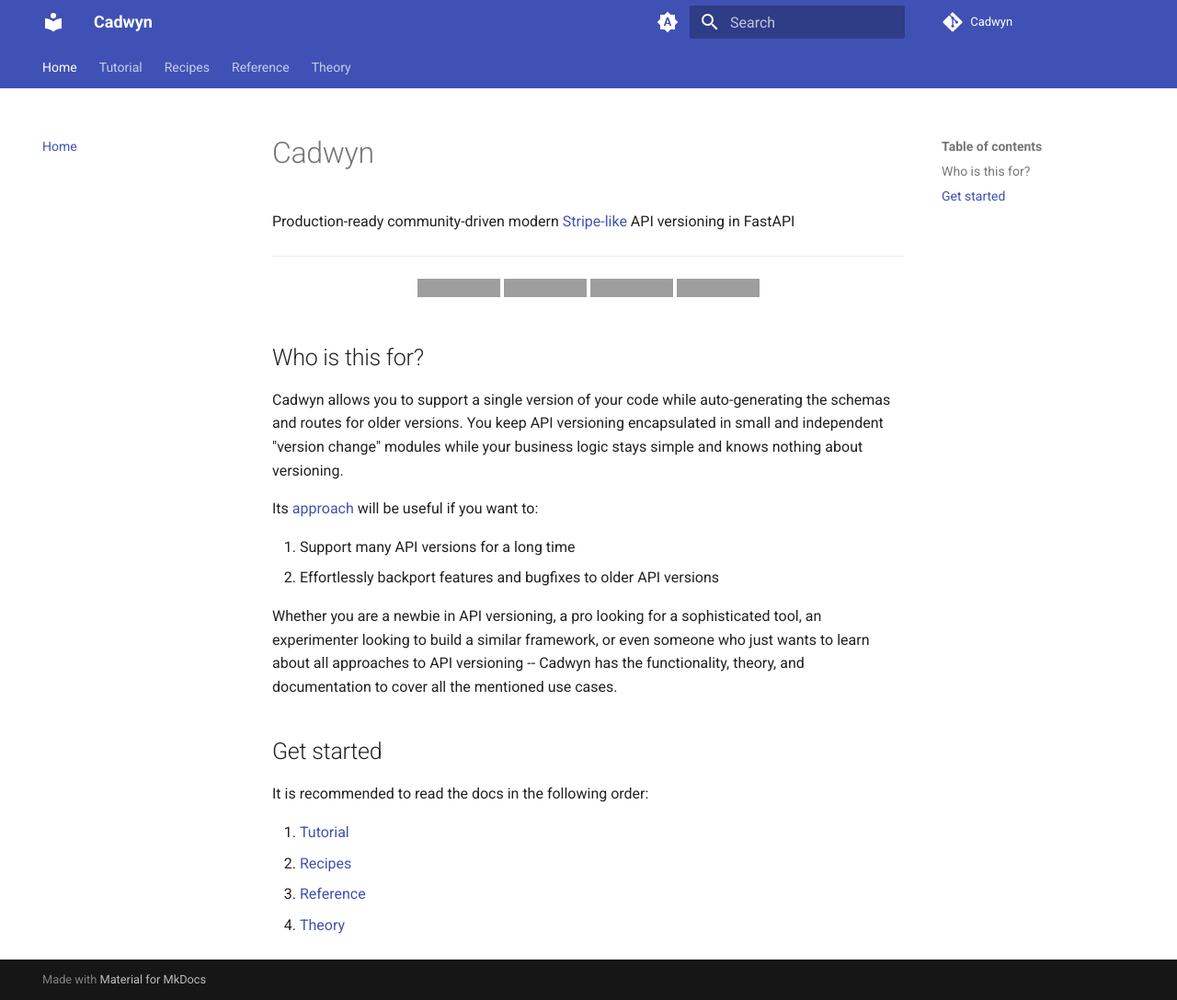
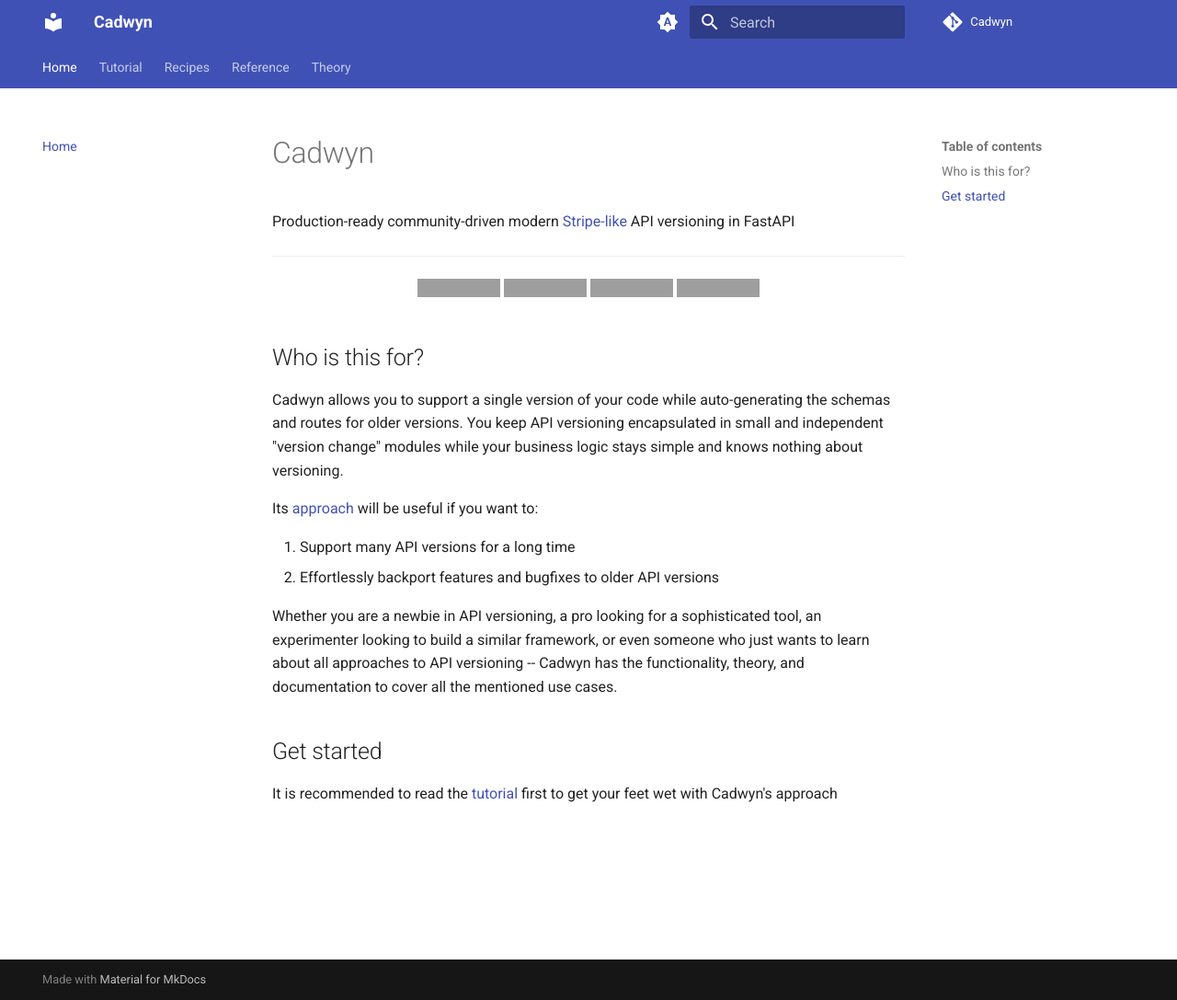
Before and after one commit to zmievsa/cadwyn, an MkDocs documentation site: the page built from docs/index.md, in a window 1280 px wide and 1087 px high. Shown: the whole window at 92% size. Built offline with MkDocs 1.6.1 and Material for MkDocs 9.7.7, drawn with Linux system fonts in a browser that asks for light colours; comment, search, counter and statistics services are not loaded; grey boxes are pictures that could not be loaded.

Commit message:
Simplify get started

```diff
--- a/docs/index.md
+++ b/docs/index.md
@@ -32,9 +32,4 @@
 
 ## Get started
 
-It is recommended to read the docs in the following order:
-
-1. [Tutorial](https://docs.cadwyn.dev/tutorial/)
-2. [Recipes](https://docs.cadwyn.dev/recipes/)
-3. [Reference](https://docs.cadwyn.dev/reference/)
-4. [Theory](https://docs.cadwyn.dev/theory/)
+It is recommended to read the [tutorial](https://docs.cadwyn.dev/tutorial/) first to get your feet wet with Cadwyn's approach
```
